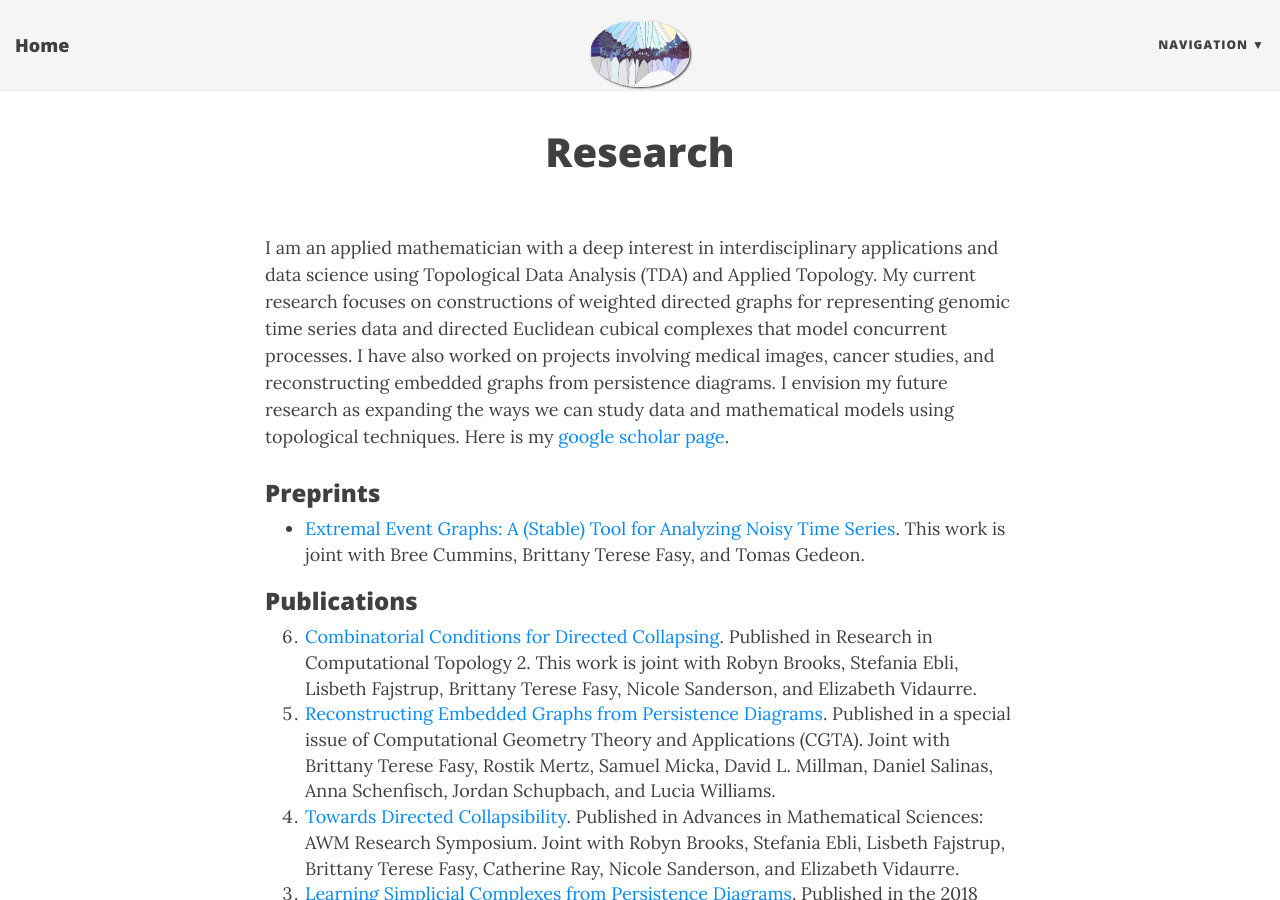
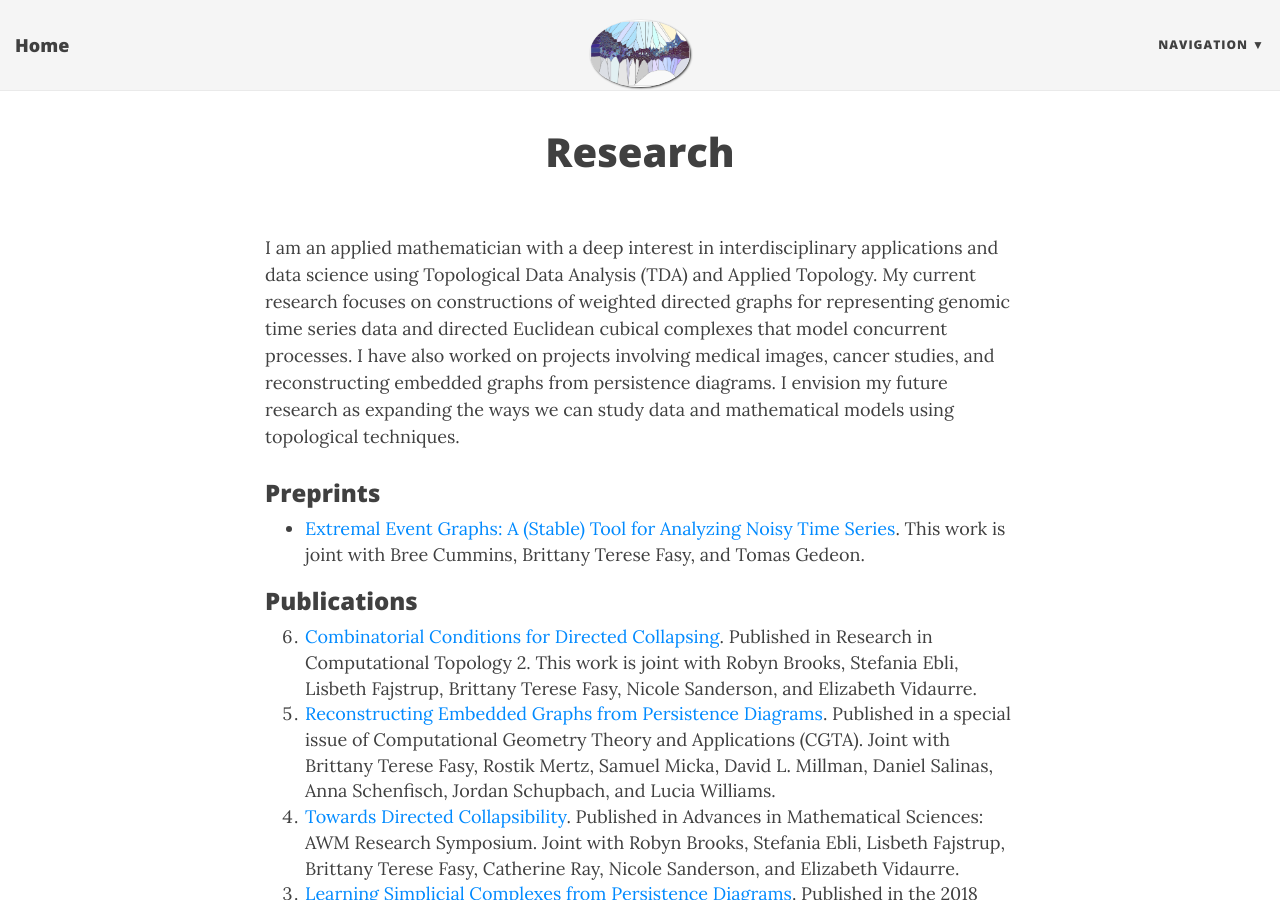
Before and after one commit to robinbelton/robinbelton.github.io, a Jekyll site: the page built from research.html, in a window 1280 px wide and 900 px high. Built offline with Jekyll 4.4.1, drawn with Linux system fonts in a browser that asks for light colours; nearby versions of some CDN libraries.

Commit message:
Remove google scholar link

```diff
--- a/research.html
+++ b/research.html
@@ -6,7 +6,7 @@ use-site-title: true
 ---
 
 
-<p>I am an applied mathematician with a deep interest in interdisciplinary applications and data science using Topological Data Analysis (TDA) and Applied Topology. My current research focuses on constructions of weighted directed graphs for representing genomic time series data and directed Euclidean cubical complexes that model concurrent processes. I have also worked on projects involving medical images, cancer studies, and reconstructing embedded graphs from persistence diagrams. I envision my future research as expanding the ways we can study data and mathematical models using topological techniques. Here is my <a href="https://scholar.google.com/citations?user=v_c8ueIAAAAJ&hl=en&oi=ao">google scholar page</a>.</p>
+<p>I am an applied mathematician with a deep interest in interdisciplinary applications and data science using Topological Data Analysis (TDA) and Applied Topology. My current research focuses on constructions of weighted directed graphs for representing genomic time series data and directed Euclidean cubical complexes that model concurrent processes. I have also worked on projects involving medical images, cancer studies, and reconstructing embedded graphs from persistence diagrams. I envision my future research as expanding the ways we can study data and mathematical models using topological techniques.
 
 <h3>Preprints</h3>
 <ul>
```
